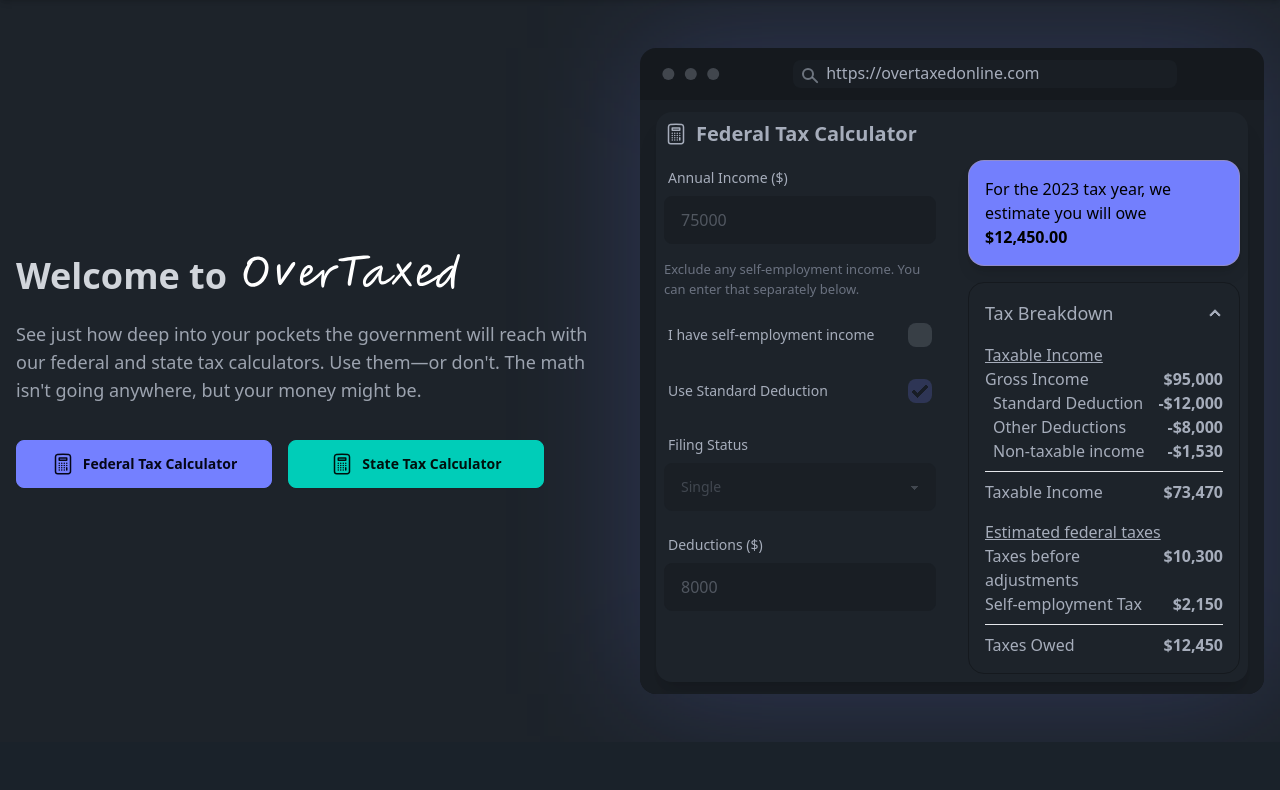
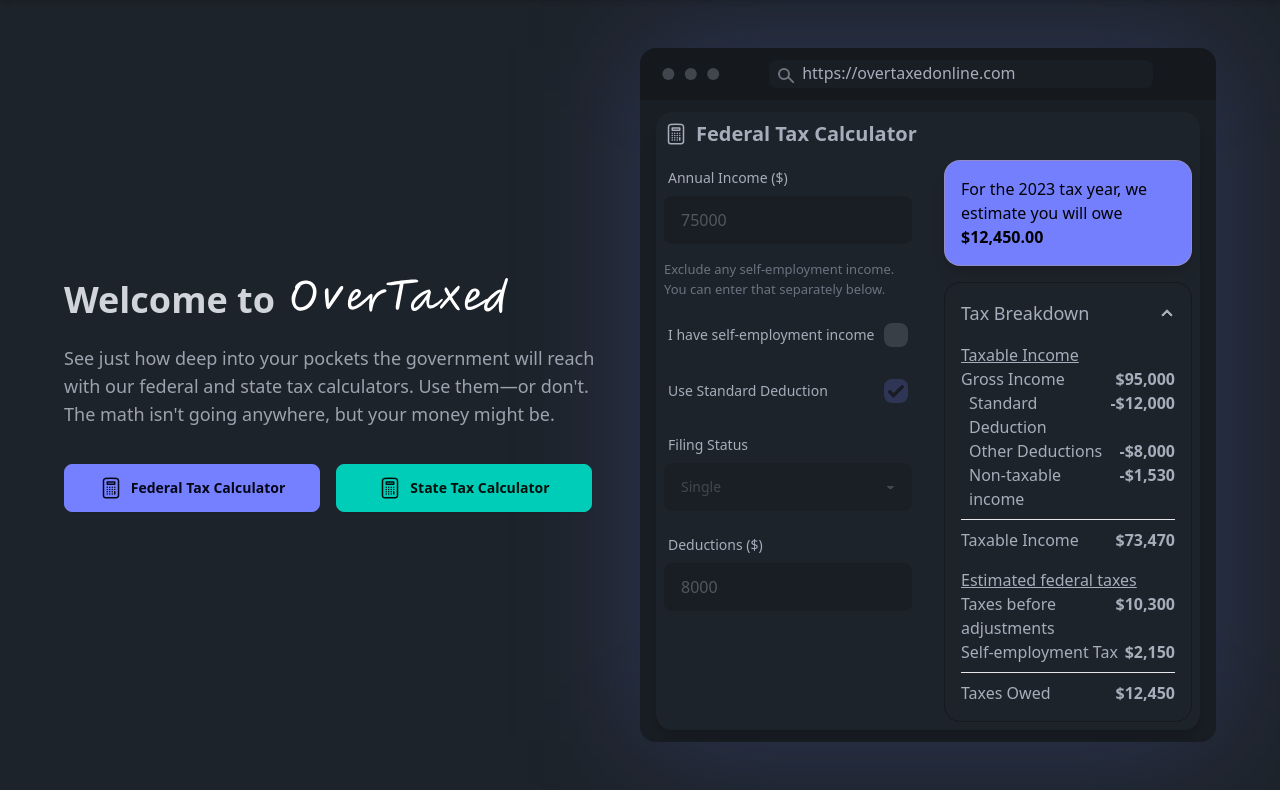
Before and after one commit to 0bscurity/overtaxed, a Django app: page / in a window 1280 px wide. Shown: the part 68-858 px from the top of the page. Before the commit the page ends 796 px from the top, so only its background shows below. Run offline with Django 5.2, Linux system fonts and the light colour scheme; style sheets or scripts are compiled from the project's sources.

Commit message:
Fixed the incorrect x padding on homepage content

```diff
--- a/src/templates/partials/home.html
+++ b/src/templates/partials/home.html
@@ -15,7 +15,7 @@
 
 {% block content %}
 
-  <div class="container mx-auto px-4 py-6">
+  <div class="container mx-auto px-4 py-6 xl:px-16">
     <div class="flex flex-col xl:flex-row gap-8 xl:items-start">
       <div class="flex-1 my-auto">
 
```
